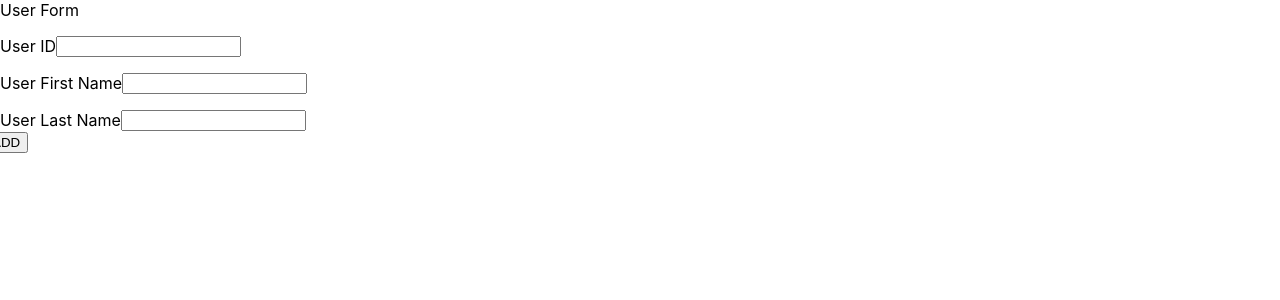
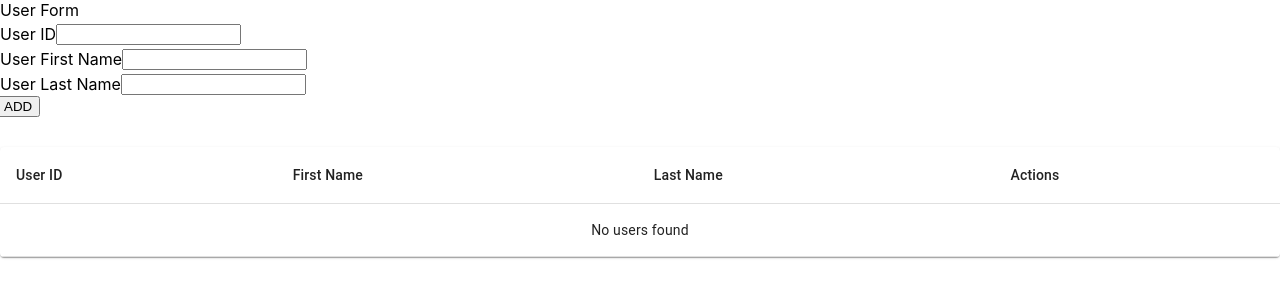
Before and after one commit to WAGSachinthani/CRUD, a React (Create React App) app in the folder crud_frontend/: page /users in a window 1280 px wide. Shown: the top 300 px of the page. Built offline with nearby package versions, Linux system fonts and the light colour scheme.

Commit message:
Added Users Table

```diff
--- a/crud_frontend/src/userForm.js
+++ b/crud_frontend/src/userForm.js
@@ -4,7 +4,7 @@ const userForm = props => {
     return (
         <Grid
             container
-            spacing={2}
+            spacing={0.5}
             sx={{
                 backgroundColor:'#ffffff',
                 marginBottom:'30px',
@@ -96,7 +96,7 @@ const userForm = props => {
                         marginBottom:'20px',
                         backgroundColor:'#00c6c6',
                         color:'#ffffff',
-                        marginLeft:'15px',
+                        marginLeft:'25px',
                         marginTop:'20px',
                         '&:hover':{
                             opacity:'0.7',
--- a/crud_frontend/src/users.js
+++ b/crud_frontend/src/users.js
@@ -1,9 +1,27 @@
 import React from 'react';
 import UserForm from './userForm';
+import UsersTable from './usersTable';
+import { Box } from '@mui/material'; // Import Box component
+
+const Users=[
+    {
+        id:1,
+        name:'sachi',
+    },
+
+    {
+        id:2,
+        name:'eepsa',
+    }
+]
 
 const users = () =>{
     return(
-        <UserForm/>
+        <Box>
+            <UserForm/>
+            <UsersTable rows={users}/>
+        </Box>
+
     );
 
 }
--- /dev/null
+++ b/crud_frontend/src/usersTable.js
@@ -0,0 +1,45 @@
+import React from 'react';
+import { TableContainer, Table, TableHead, TableBody, TableRow, TableCell, Paper, Button, } from '@mui/material';
+
+const UserTable = ({ rows }) => {
+    return (
+        <TableContainer component={Paper}>
+            <Table>
+                <TableHead>
+                    <TableRow>
+                        <TableCell>User ID</TableCell>
+                        <TableCell>First Name</TableCell>
+                        <TableCell>Last Name</TableCell>
+                        <TableCell>Actions</TableCell>
+                    </TableRow>
+                </TableHead>
+
+                <TableBody>
+                    {
+                        rows.length > 0 ? rows.map(row => (
+                            <TableRow key={row.id} sx={{ '&:last-child td, &:last-child th': { border: 0 } }}>
+                                <TableCell component='th' scope="row">{row.id}</TableCell> {/* Fix the interpolation */}
+                                <TableCell component='th' scope="row">{row.firstName}</TableCell> {/* Fix the interpolation */}
+                                <TableCell component='th' scope="row">{row.lastName}</TableCell> {/* Fix the interpolation */}
+                                <TableCell>
+                                    <Button sx={{ margin: '0px 10px' }} onClick={() => {}}>
+                                        Update
+                                    </Button>
+                                    <Button sx={{ margin: '0px 10px' }} onClick={() => {}}>
+                                        Delete
+                                    </Button>
+                                </TableCell>
+                            </TableRow>
+                        )) : (
+                            <TableRow>
+                                <TableCell colSpan={4} align="center">No users found</TableCell>
+                            </TableRow>
+                        )
+                    }
+                </TableBody>
+            </Table>
+        </TableContainer>
+    );
+}
+
+export default UserTable;
```
